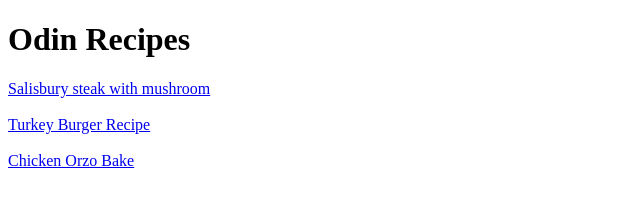
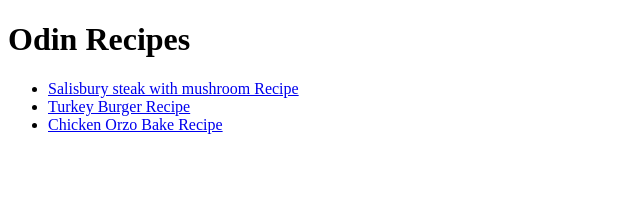
Before and after one commit to Emmanuzi/odin-recipes, a plain HTML site: page index.html in a window 1280 px wide. Shown: the whole page, without its empty margins (0-640 px from the left). Drawn offline with Linux system fonts and the light colour scheme.

Commit message:
Improve semantic structure by converting line breaks to unordered lists

```diff
--- a/index.html
+++ b/index.html
@@ -7,13 +7,16 @@
   </head>
   <body>
     <h1>Odin Recipes</h1>
-    <a href="recipes/salisbury_steak_with_mushroom.html"
-      >Salisbury steak with mushroom</a
-    >
-    <br />
-    <br />
-    <a href="recipes/turkey_burgers.html">Turkey Burger Recipe</a>
-    <br /><br />
-    <a href="recipes/chicken_orzo_bake.html">Chicken Orzo Bake</a>
+    <ul>
+      <li>
+        <a href="recipes/salisbury_steak_with_mushroom.html"
+          >Salisbury steak with mushroom Recipe</a
+        >
+      </li>
+      <li><a href="recipes/turkey_burgers.html">Turkey Burger Recipe</a></li>
+      <li>
+        <a href="recipes/chicken_orzo_bake.html">Chicken Orzo Bake Recipe</a>
+      </li>
+    </ul>
   </body>
 </html>
```
